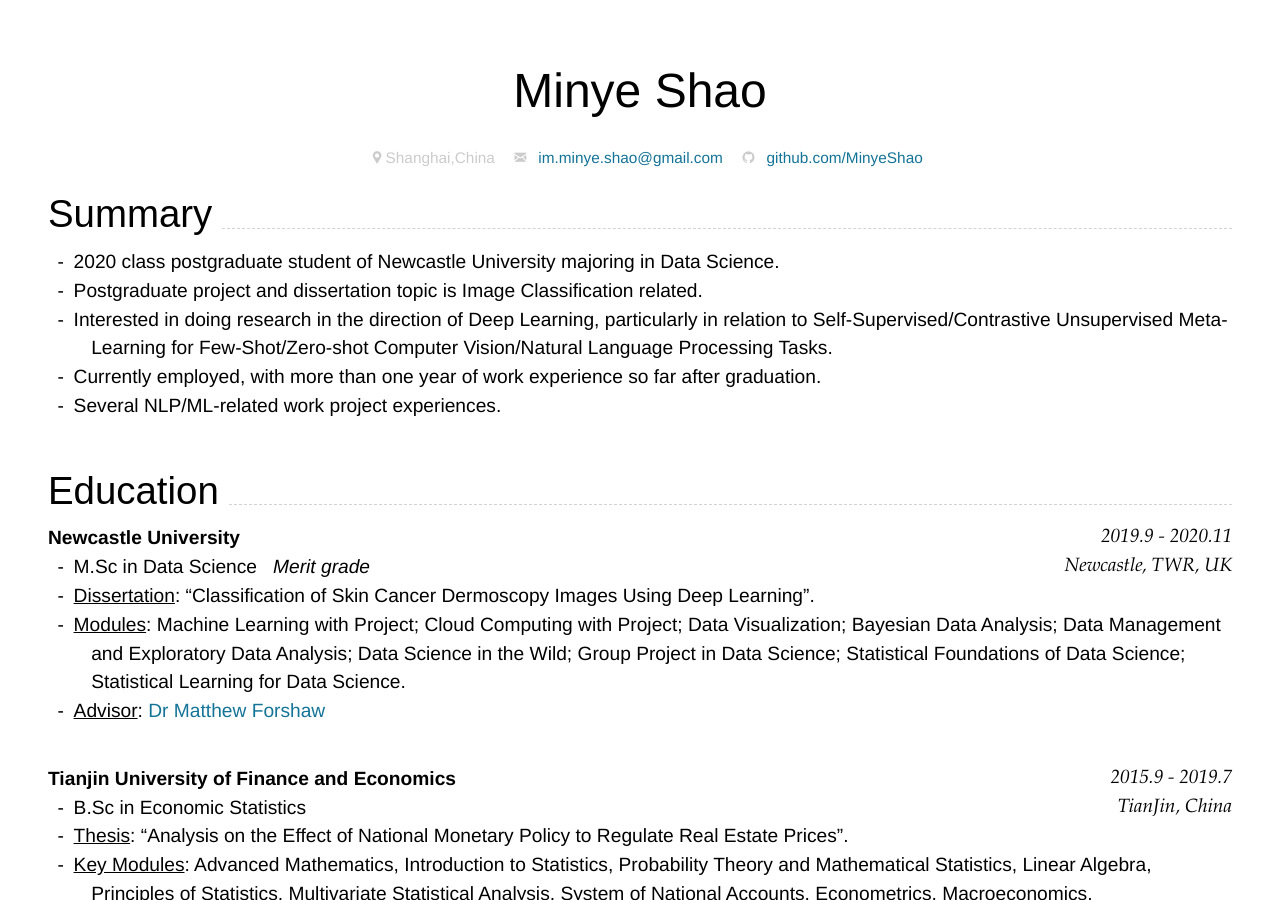
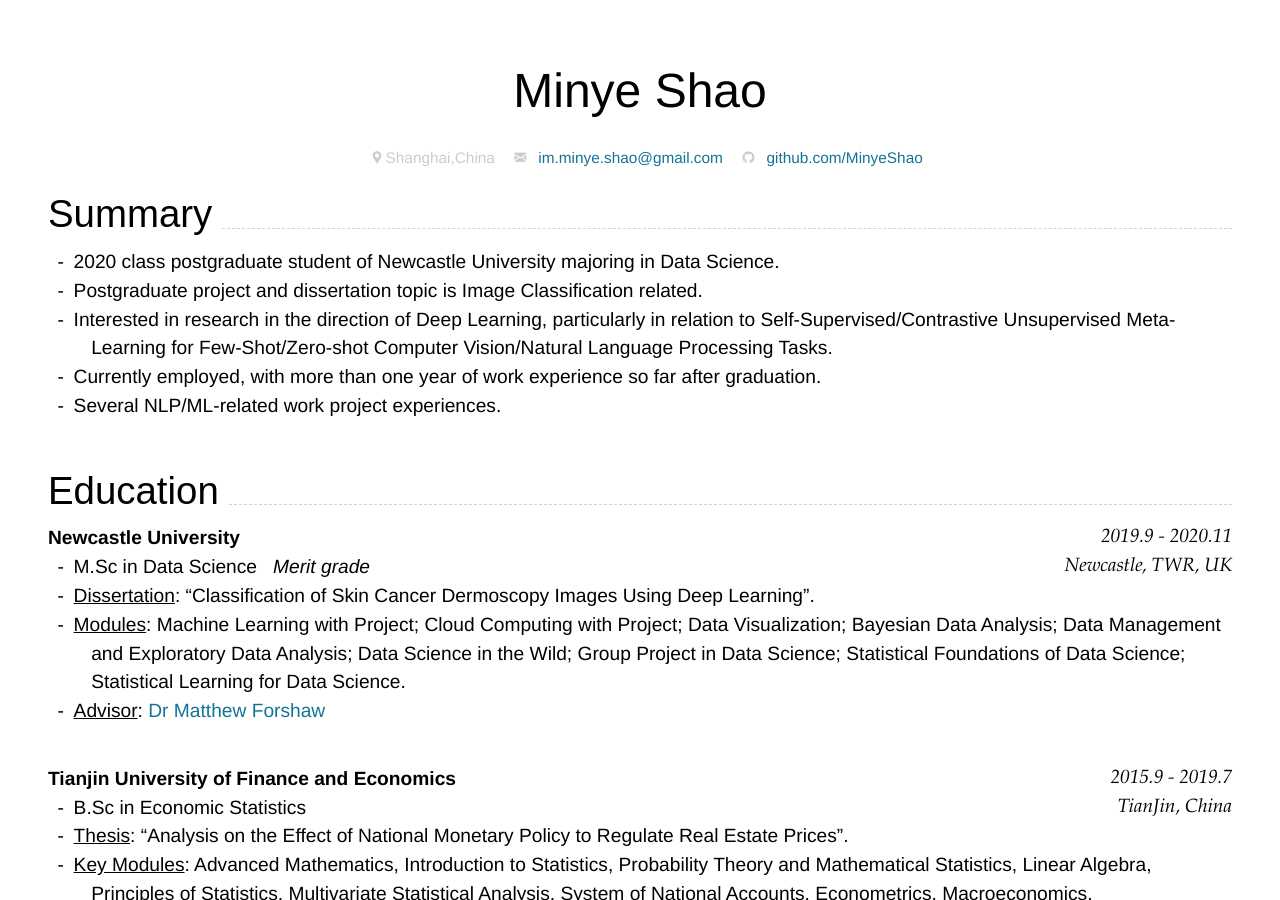
Before and after one commit to MinyeShao/CV_Markdown, a Jekyll site: the page built from index.md, in a window 1280 px wide and 900 px high. Built offline with Jekyll 4.4.1, drawn with Linux system fonts in a browser that asks for light colours; nearby versions of some CDN libraries.

Commit message:
Update index.md

```diff
--- a/index.md
+++ b/index.md
@@ -26,7 +26,7 @@ github:
 
 - 2020 class postgraduate student of Newcastle University majoring in Data Science.
 - Postgraduate project and dissertation topic is Image Classification related.
-- Interested in doing research in the direction of Deep Learning, particularly in relation to Self-Supervised/Contrastive Unsupervised Meta-Learning for Few-Shot/Zero-shot Computer Vision/Natural Language Processing Tasks.
+- Interested in research in the direction of Deep Learning, particularly in relation to Self-Supervised/Contrastive Unsupervised Meta-Learning for Few-Shot/Zero-shot Computer Vision/Natural Language Processing Tasks.
 - Currently employed, with more than one year of work experience so far after graduation.
 - Several NLP/ML-related work project experiences.
 
```
